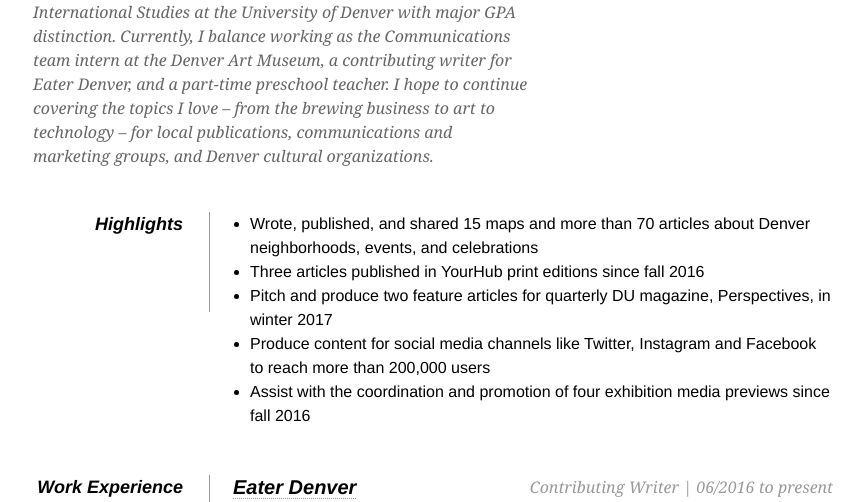
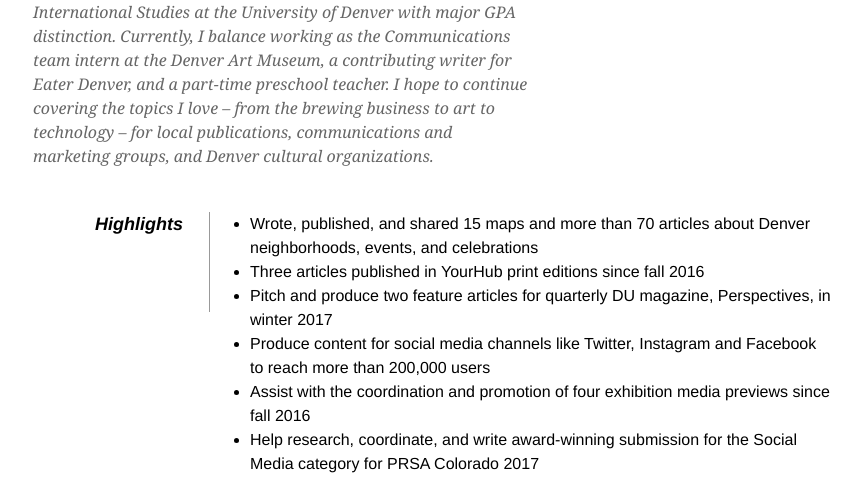
Before and after one commit to CamilaNavarrette/CamilaNavarrette.github.io, a plain HTML site: page index.html in a window 1280 px wide. Shown: the part 220-722 px from the top of the page, without its empty margins (207-1071 px from the left). Drawn offline with Linux system fonts and the light colour scheme.

Commit message:
Update index.html

```diff
--- a/index.html
+++ b/index.html
@@ -78,6 +78,7 @@
                 <li> Pitch and produce two feature articles for quarterly DU magazine, Perspectives, in winter 2017 </li>
                 <li> Produce content for social media channels like Twitter, Instagram and Facebook to reach more than 200,000 users </li>
                 <li> Assist with the coordination and promotion of four exhibition media previews since fall 2016 </li>
+                <li> Help research, coordinate, and write award-winning submission for the Social Media category for PRSA Colorado 2017 </li>
                 </ul>
               </dd>
 
```
